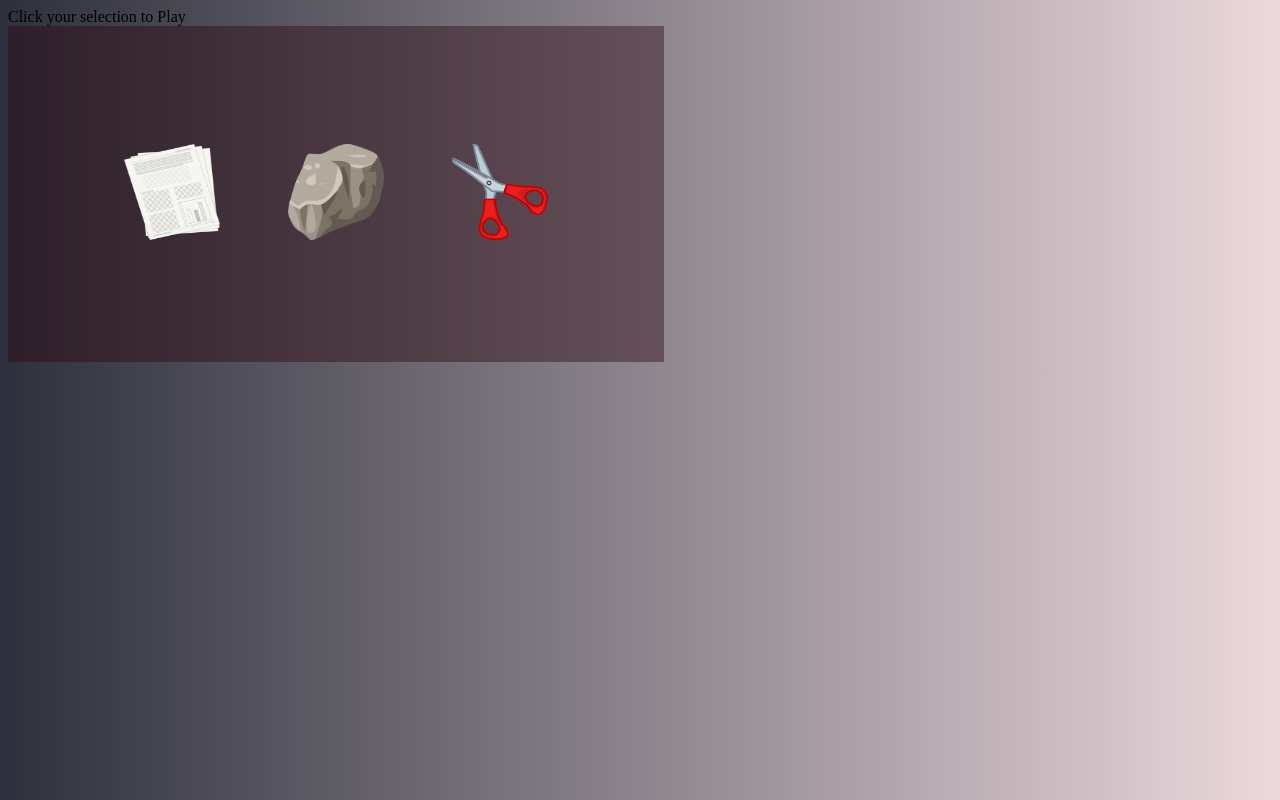
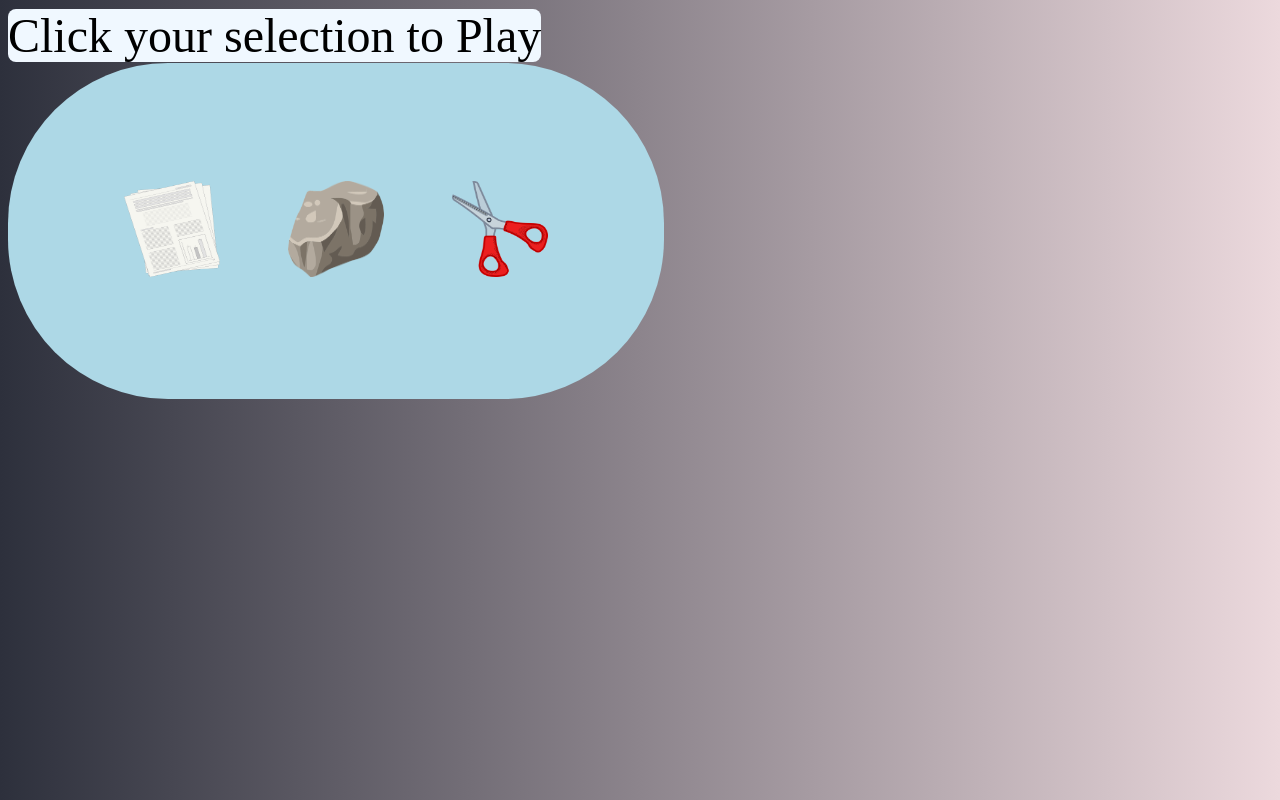
Before and after one commit to lorenzohill/RPS, a plain HTML site: page index.html in a window 1280 px wide. Drawn offline with Linux system fonts and the light colour scheme.

Commit message:
Updated CSS

```diff
--- a/index.html
+++ b/index.html
@@ -11,13 +11,13 @@
         <meta name="description" content="">
         <meta name="viewport" content="width=device-width, initial-scale=1">
         <link rel="stylesheet" href="style.css">
+        <script src="https://cdn.jsdelivr.net/npm/party-js@latest/bundle/party.min.js"></script>
     </head>
     <body>
 
         <div id="game">
 
             <span id="results">Click your selection to Play</span>
-            <span id="wins"></span>
             <!--[if lt IE 7]>
                 <p class="browsehappy">You are using ;an <strong>outdated</strong> browser. Please <a href="#">upgrade your browser</a> to improve your experience.</p>
                 <![endif]-->
@@ -29,6 +29,7 @@
                     </div>
                 </div>
             </div>
+            <span id="wins"></span>
             <div id="winPage" class="hide">
                 <h1></h1>
                 <button onclick="reset()">Reset</button>
--- a/style.css
+++ b/style.css
@@ -6,7 +6,8 @@ body{
 }
 
 .playercontainer{
-    background-color: rgba(44, 7, 15, 0.425);
+    background-color: lightblue;
+    border-radius: 10em;
     height: 20em;
     width: 40em;
     display: flex;
@@ -30,3 +31,13 @@ img:hover{
 .hide{
     display: none;
 }
+
+#results{
+    background-color: aliceblue;
+    border-radius: 8px;
+    font-size: 3em;
+}
+
+#wins{
+    font-size: 3em;
+}
```
Also changed, not shown: 1 other file.
